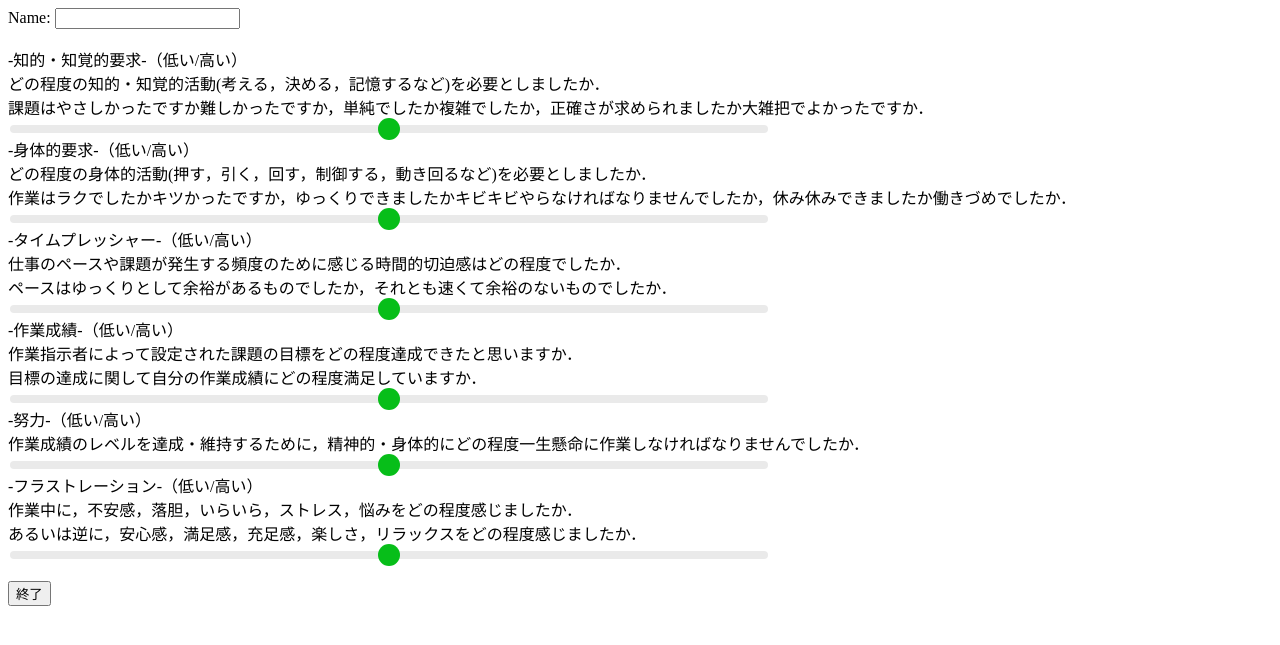
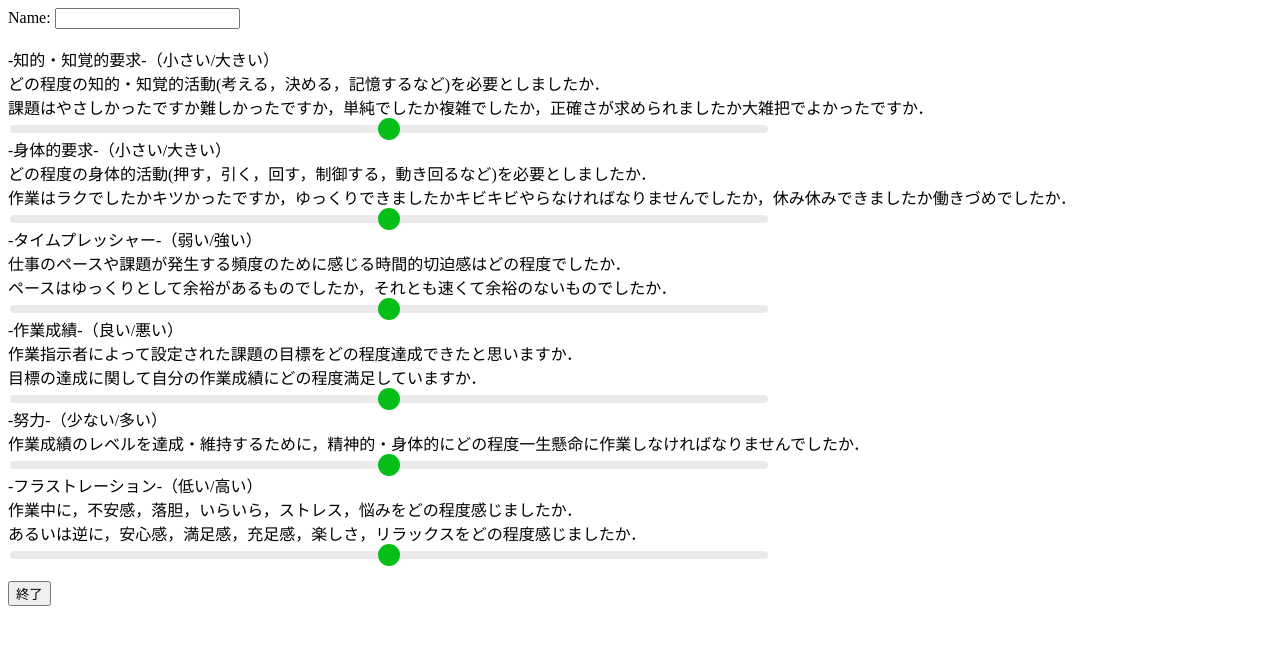
Before and after one commit to takumi-nishimura/nasa-tlx-py, a Flask app: page / in a window 1280 px wide. Shown: the top 645 px of the page. Run offline with Flask 2, Linux system fonts and the light colour scheme.

Commit message:
fix question

```diff
--- a/nasa_tlx_py/templates/index.html
+++ b/nasa_tlx_py/templates/index.html
@@ -41,23 +41,23 @@
         <form action="/submit" method="post">
             <label for="name">Name:</label>
             <input type="text" name="name" required><br><br>
-            <label class="br-label" for="q1">-知的・知覚的要求-（低い/高い）
+            <label class="br-label" for="q1">-知的・知覚的要求-（小さい/大きい）
                 どの程度の知的・知覚的活動(考える，決める，記憶するなど)を必要としましたか．
                 課題はやさしかったですか難しかったですか，単純でしたか複雑でしたか，正確さが求められましたか大雑把でよかったですか．</label><br>
             <input type="range" name="q1" class="input-range" min="0" max="100" step="1" value="50" required><br>
-            <label class="br-label" for="q2">-身体的要求-（低い/高い）
+            <label class="br-label" for="q2">-身体的要求-（小さい/大きい）
                 どの程度の身体的活動(押す，引く，回す，制御する，動き回るなど)を必要としましたか．
                 作業はラクでしたかキツかったですか，ゆっくりできましたかキビキビやらなければなりませんでしたか，休み休みできましたか働きづめでしたか．</label><br>
             <input type="range" name="q2" class="input-range" min="0" max="100" step="1" value="50" required><br>
-            <label class="br-label" for="q3">-タイムプレッシャー-（低い/高い）
+            <label class="br-label" for="q3">-タイムプレッシャー-（弱い/強い）
                 仕事のペースや課題が発生する頻度のために感じる時間的切迫感はどの程度でしたか．
                 ペースはゆっくりとして余裕があるものでしたか，それとも速くて余裕のないものでしたか．</label><br>
             <input type="range" name="q3" class="input-range" min="0" max="100" step="1" value="50" required><br>
-            <label class="br-label" for="q4">-作業成績-（低い/高い）
+            <label class="br-label" for="q4">-作業成績-（良い/悪い）
                 作業指示者によって設定された課題の目標をどの程度達成できたと思いますか．
                 目標の達成に関して自分の作業成績にどの程度満足していますか．</label><br>
             <input type="range" name="q4" class="input-range" min="0" max="100" step="1" value="50" required><br>
-            <label class="br-label" for="q5">-努力-（低い/高い）
+            <label class="br-label" for="q5">-努力-（少ない/多い）
                 作業成績のレベルを達成・維持するために，精神的・身体的にどの程度一生懸命に作業しなければなりませんでしたか．</label><br>
             <input type="range" name="q5" class="input-range" min="0" max="100" step="1" value="50" required><br>
             <label class="br-label" for="q6">-フラストレーション-（低い/高い）
```
Also changed, not shown: README.md, 1 other file.
